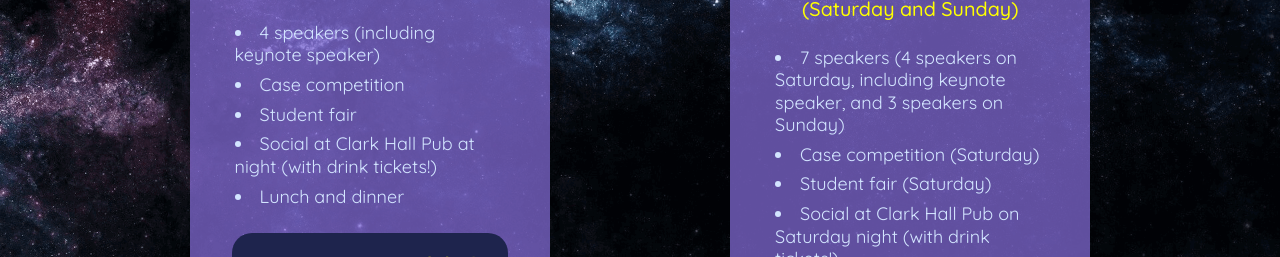
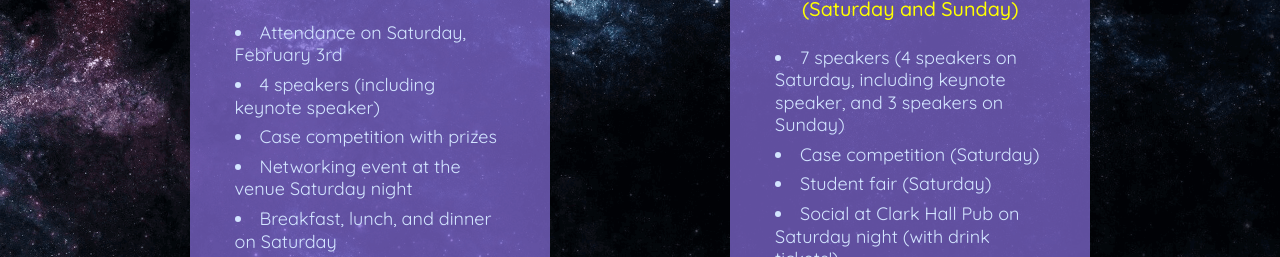
Before and after one commit to QSC/qsc-website-2024, an Astro site: page /tickets in a window 1280 px wide. Shown: the part 543-800 px from the top of the page. Built offline with nearby package versions, Linux system fonts and the light colour scheme; Astro itself is replaced by a stand-in of ours.

Commit message:
changed ticket descriptions

```diff
--- a/src/pages/home.astro
+++ b/src/pages/home.astro
@@ -139,7 +139,10 @@ import Question from "../components/Question.astro";
 							<p>No, you do not! Students from everywhere are welcome and encouraged to come to the Queen’s Space Conference.
 							</p>
 						</Question>
-
+						<Question question="What should I wear to the conference?">
+							<p>Aim to wear clothes that are business casual! This might look look like dress pants paired with a dress shirt or a sweater.
+							</p>
+						</Question>
 						<Question question="What is a case competition?">
 							<p>Case competitions are case studies of tangible, real world scenarios. Delegates will be placed into groups that will work together on solving a proposed issue/problem. Within an allocated time frame, delegates will strive to develop a solution or plan with their team, followed by a presentation at the conference. Case competitions are a fun way to exercise your mind and problem solving abilities while working with other like-minded people, while also competing against other groups. Past case comps have covered topics such as cleaning up space debris, mining asteroids, and more.</p>
 						</Question>
--- a/src/pages/tickets.astro
+++ b/src/pages/tickets.astro
@@ -22,11 +22,11 @@ import "../styles/main.scss";
                                 <p class={Tickets.price}>$50<span class="orange">*</span></p>
                                 <p class={Tickets.date}>Only Saturday, February 3rd</p>
                                 <ul>
+                                    <li>Attendance on Saturday, February 3rd</li>
                                     <li>4 speakers (including keynote speaker)</li>
-                                    <li>Case competition</li>
-                                    <li>Student fair</li>
-                                    <li>Social at Clark Hall Pub at night  (with drink tickets!)</li>
-                                    <li>Lunch and dinner</li>
+                                    <li>Case competition with prizes</li>
+                                    <li>Networking event at the venue Saturday night</li>
+                                    <li>Breakfast, lunch, and dinner on Saturday</li>
                                 </ul>
                                 <a class={Tickets.ticketButton} href="https://www.engsoc.queensu.ca/product/queens-space-conference-delegate-ticket-one-day/" target="_blank">Buy One-Day Ticket</a>
                             </div>
```
